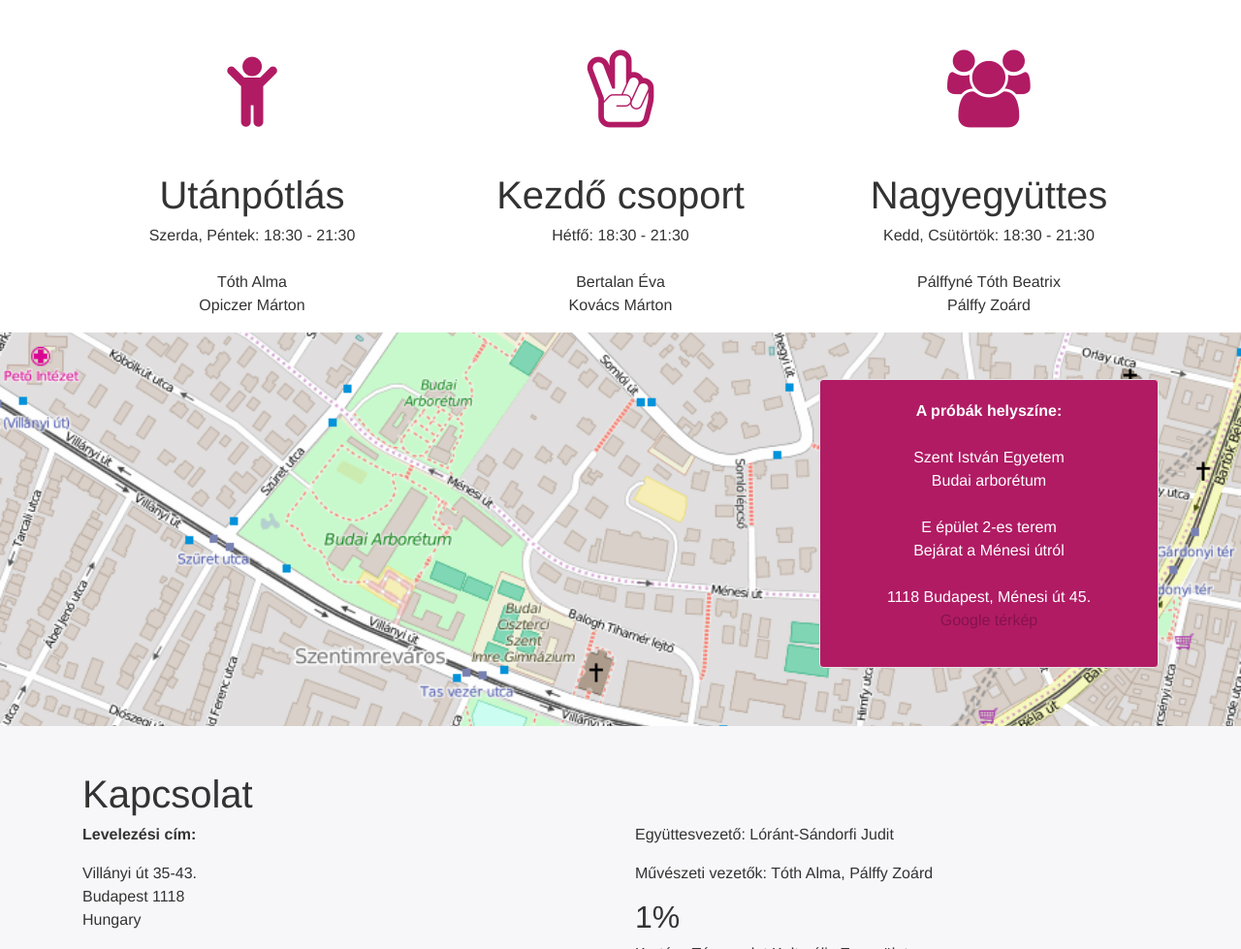
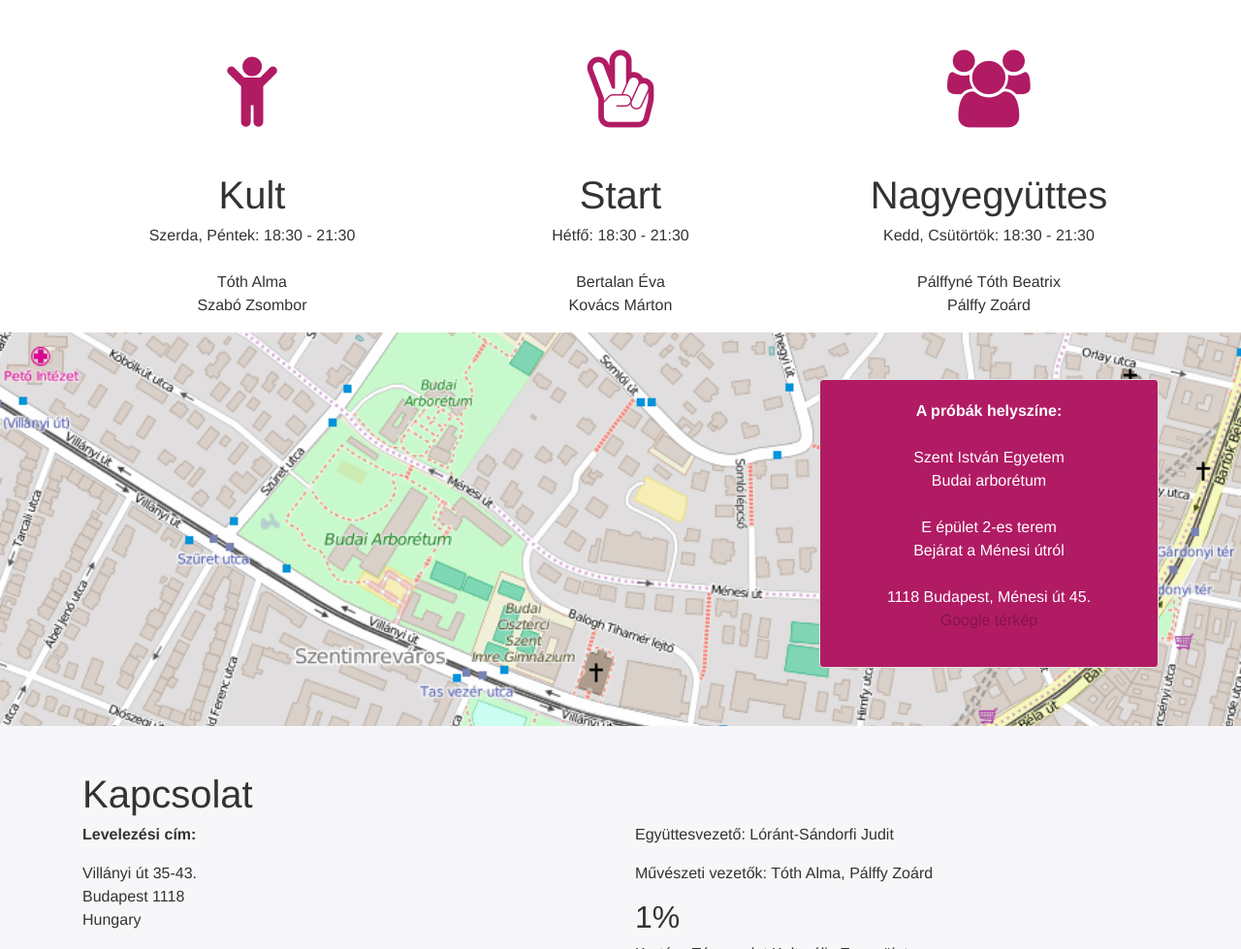
Before and after one commit to kertesztancegylet/kertesztancegylet.github.io, a plain HTML site: page index.html in a window 1280 px wide. Shown: the part 2678-3657 px from the top of the page at 97% size. Drawn offline with nearby package versions, Linux system fonts and the light colour scheme.

Commit message:
Update index.html

```diff
--- a/index.html
+++ b/index.html
@@ -118,15 +118,15 @@
         <div class="row">
             <div class="col-lg-4">
                 <i class="fa fa-5x fa-fw m-y-3 text-info fa-child"></i>
-                <h1>Utánpótlás</h1>
+                <h1>Kult</h1>
                 <p>Szerda, Péntek: 18:30 - 21:30
                     <br>
                     <br>Tóth Alma
-                    <br>Opiczer Márton </p>
+                    <br>Szabó Zsombor </p>
             </div>
             <div class="col-lg-4">
                 <i class="fa fa-5x fa-fw m-y-3 text-info fa-hand-peace-o"></i>
-                <h1>Kezdő csoport</h1>
+                <h1>Start</h1>
                 <p>Hétfő: 18:30 - 21:30
                     <br>
                     <br>Bertalan Éva
```
